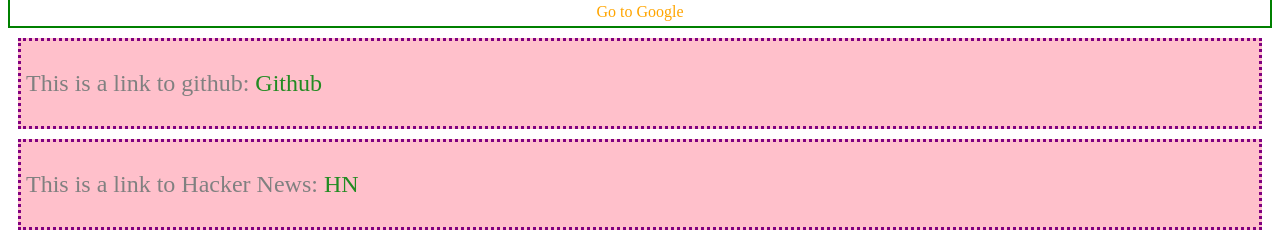
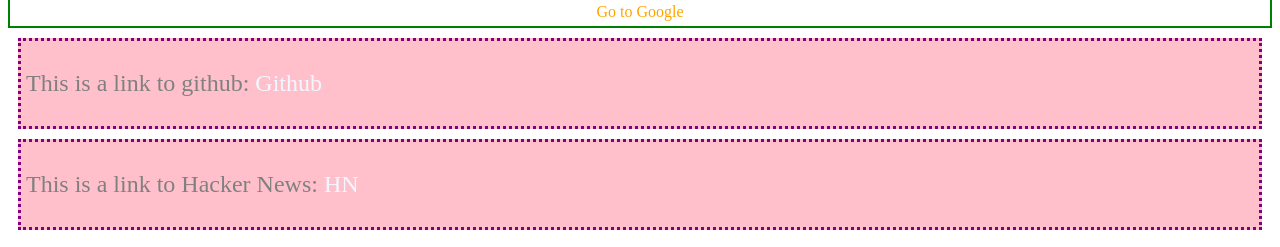
Before and after one commit to mikolaj8122/blog-udacity, a plain HTML site: page index.html in a window 1280 px wide. Shown: the part 498-745 px from the top of the page. Drawn offline with Linux system fonts and the light colour scheme.

Commit message:
Change color

```diff
--- a/styling/styles.css
+++ b/styling/styles.css
@@ -22,7 +22,7 @@ div {
 }
 
 .link-sections a {
-    color: forestgreen;
+    color: aliceblue;
 }
 
 img {
```
